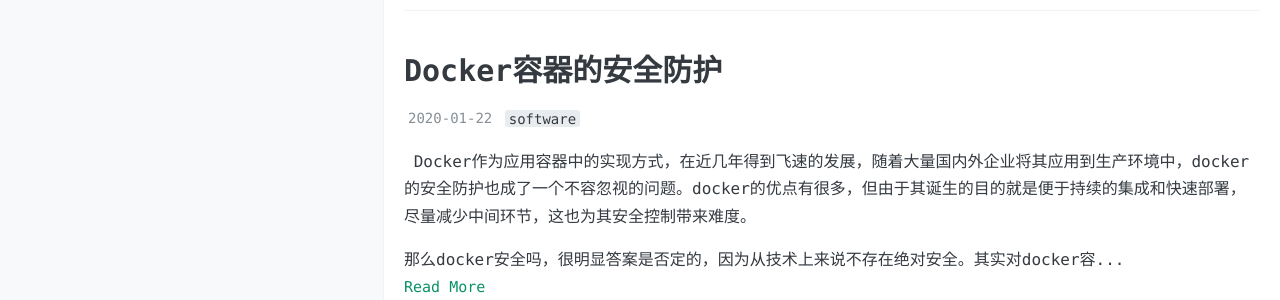
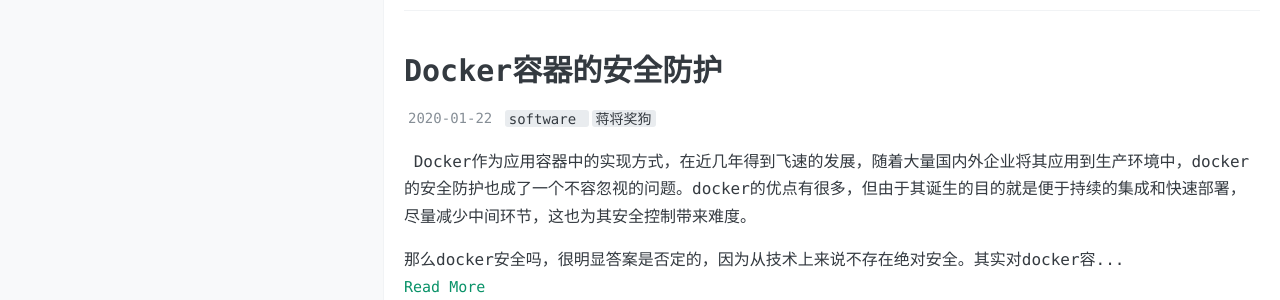
Before and after one commit to butipanax/ddd, a Jekyll site: the page built from index.html, in a window 1280 px wide and 1390 px high. Shown: the part 720-1020 px from the top of the window. Built offline with Jekyll 4.4.1, drawn with Linux system fonts in a browser that asks for light colours; the list of posts is cut into pages by our own code; comment, search, counter and statistics services are not loaded.

Commit message:
Update 2020-01-22-Docker容器的安全防护.md

```diff
--- a/_posts/2020-01-22-Docker容器的安全防护.md
+++ b/_posts/2020-01-22-Docker容器的安全防护.md
@@ -2,8 +2,8 @@
 layout: post
 title: Docker容器的安全防护
 date: 2020-01-22
-Author: Congyi Jiang
-tags: [software]
+Author: 蒋将奖狗
+tags: [software,蒋将奖狗]
 comments: true
 toc: true
 ---
```
